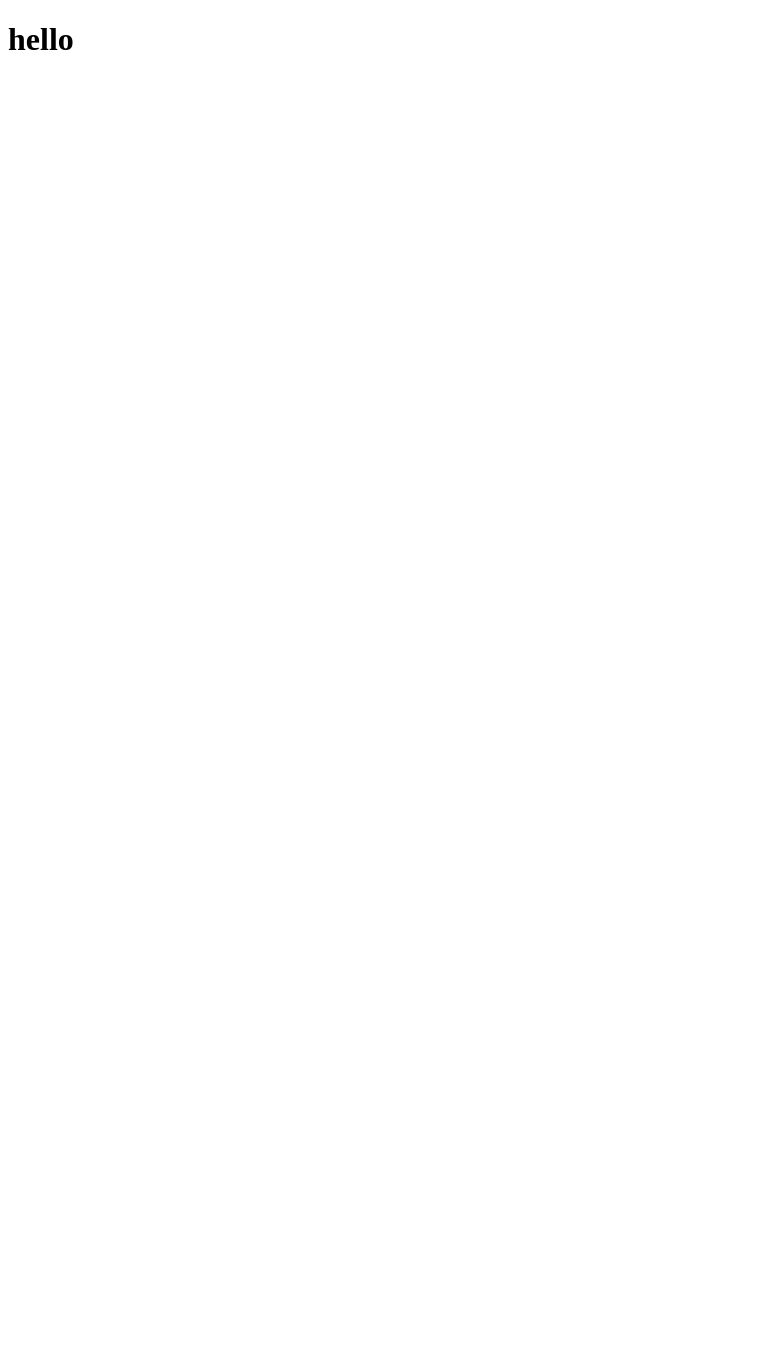
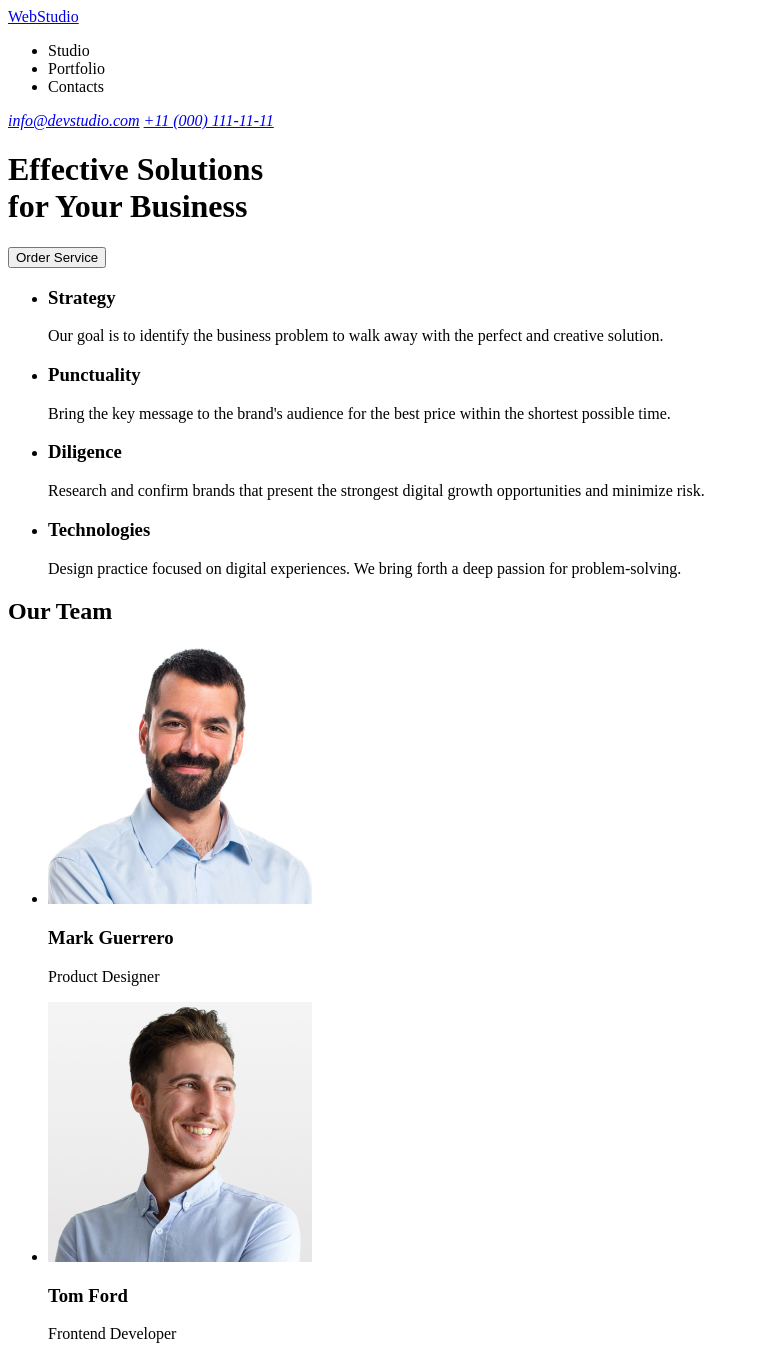
Before and after one commit to Keeldg/goit-markup-hw-01, a plain HTML site: page index.html in a window 1280 px wide. Shown: the top 1346 px of the page, without its empty margins (0-759 px from the left). Before the commit the page ends 800 px from the top, so only its background shows below. Drawn offline with Linux system fonts and the light colour scheme.

Commit message:
Completed HTML markup of the page layout.
Delete Hello. Completed HTML markup of the page layout.

```diff
--- a/index.html
+++ b/index.html
@@ -6,6 +6,82 @@
     <title>Document</title>
 </head>
 <body>
-    <h1>hello</h1>
+<header>
+    <a href="https://www.figma.com/">WebStudio</a>
+    <nav>
+        <ul>
+            <li>Studio</li>
+            <li>Portfolio</li>
+            <li>Contacts</li>
+        </ul>
+    </nav>
+    <address>
+<a href="mailto:info@devstudio.com">info@devstudio.com</a>
+<a href="tel:+110001111111">+11 (000) 111-11-11</a>
+  </address>
+</header>
+<main>
+    <h1>Effective Solutions<br>
+        for Your Business
+    </h1>
+    <button>Order Service</button>
+<section>
+
+    <ul>
+        <li>
+            <h3>Strategy</h3>
+            <p>Our goal is to identify the business problem to walk away with the perfect and creative solution.</p>
+        </li>
+        <li>
+            <h3>Punctuality</h3>
+            <p>Bring the key message to the brand's audience for the best price within the shortest possible time.</p>
+            </li>
+            <li>
+                <h3>Diligence</h3>
+                <p>Research and confirm brands that present the strongest digital growth opportunities and minimize risk.</p>
+            </li>
+            <li>
+                <h3>Technologies</h3>
+                <p>Design practice focused on digital experiences. We bring forth a deep passion for problem-solving.</p>
+            </li>
+
+    </ul>
+</section>
+<section>
+  <h2>Our Team</h2>
+   <ul>
+    <li>
+        <img src="./images/img1.jpg" alt="Photo Mark Guerrero"
+        width="264" height="260">
+        <h3>Mark Guerrero</h3>
+        <p>Product Designer</p>
+    </li>
+    <li>
+        <img src="./images/img2.jpg" alt="Photo Tom Ford"
+        width="264" height="260">
+        <h3>Tom Ford</h3>
+        <p>Frontend Developer</p>
+    </li>
+    <li>
+        <img src="./images/img3.jpg" alt="Photo Camila Garcia"
+        width="264" height="260">
+        <h3>Camila Garcia</h3>
+        <p>Marketing</p>
+    </li>
+    <li>
+        <img src="./images/img4.jpg" alt="Photo Daniel Wilson"
+        width="264" height="260">
+        <h3>Daniel Wilson</h3>
+        <p>UI Designer</p>
+    </li>
+   </ul>
+</section>
+</main>
+<footer>
+<a href="https://www.figma.com/">WebStudio</a>
+<p>Increase the flow of customers and<br>
+ sales for your business with digital<br>
+ & growth solutions.</p>
+</footer>
 </body>
 </html>
```
Also changed, not shown: images/img1.jpg (added), images/img2.jpg (added), images/img3.jpg (added), images/img4.jpg (added).
